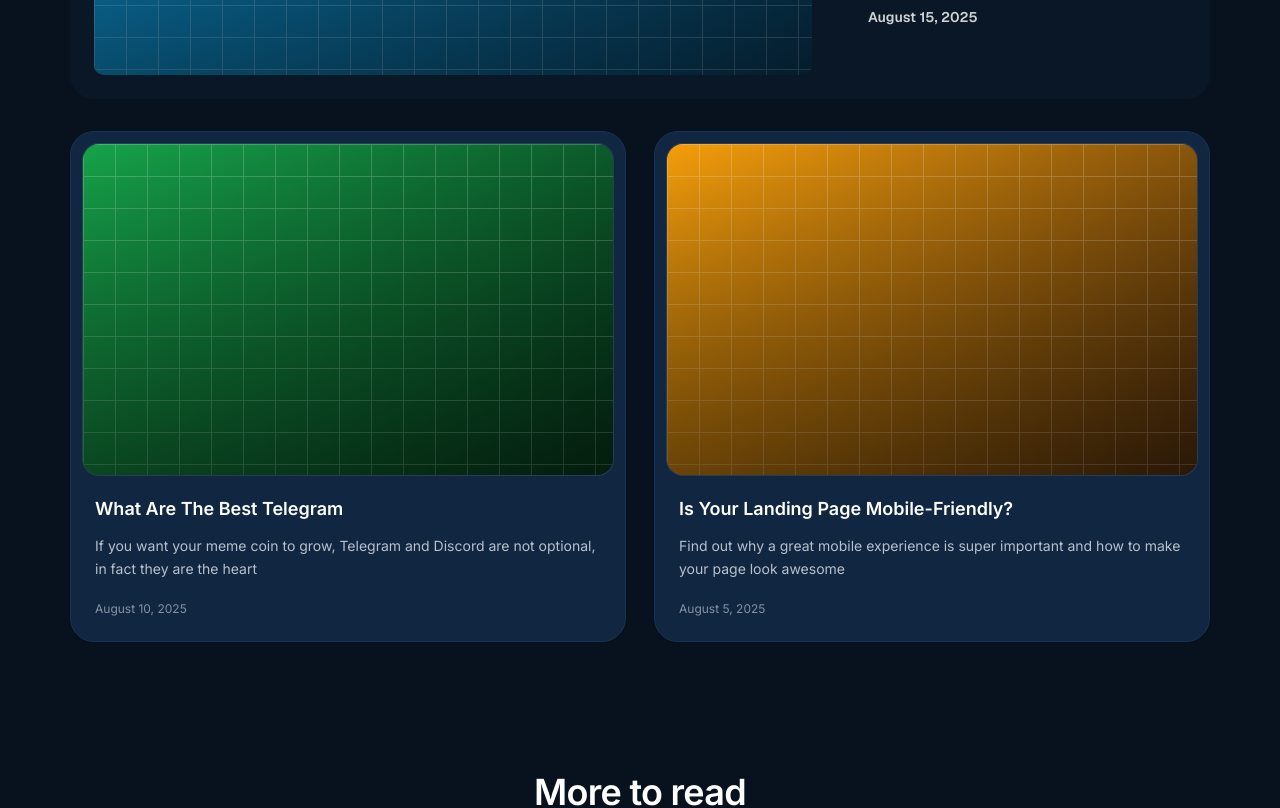
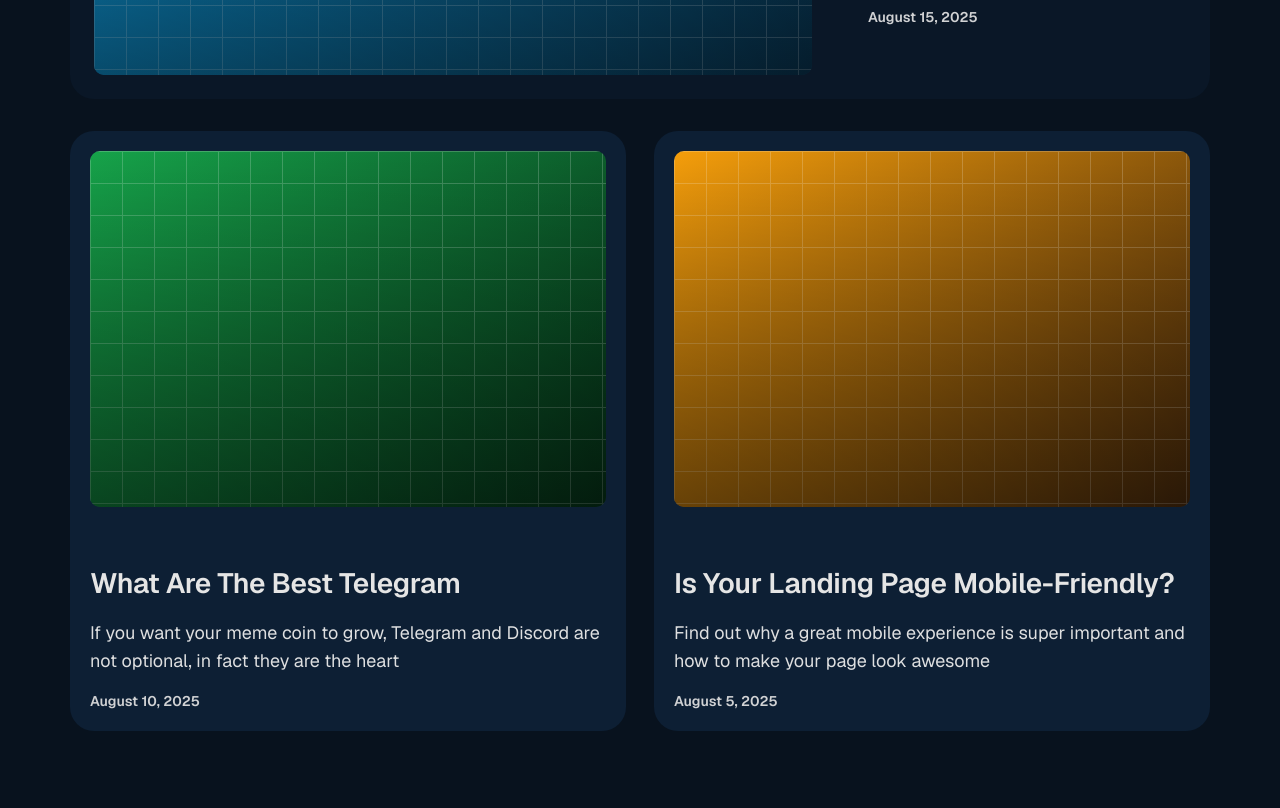
Before and after one commit to onlytoseef/bullshill, a Next.js app: page /blog in a window 1280 px wide. Shown: the part 980-1788 px from the top of the page. Built offline with nearby package versions, Linux system fonts and the light colour scheme.

Commit message:
Refactor PostCard component for improved structure and styling; simplify class names and layout

```diff
--- a/components/ui/post-card.tsx
+++ b/components/ui/post-card.tsx
@@ -17,28 +17,17 @@ export function PostCard({
 }: Props) {
   return (
     <article className={cn("h-full", className)}>
-      <Link
-        href={href}
-        className="group flex h-full flex-col rounded-3xl border border-surface-border bg-surface-card p-3 transition-colors hover:border-orange/50"
-      >
+      <Link href={href} className="blog-post-card group">
         <PlaceholderVisual
           from={post.from}
           to={post.to}
-          className="aspect-[16/10] w-full transition-transform duration-500 group-hover:scale-[1.02]"
+          className="blog-post-image"
         />
 
-        <div className="flex flex-1 flex-col px-3 pt-5 pb-3">
-          <h3 className="text-lg font-semibold text-balance text-white">
-            {post.title}
-          </h3>
-
-          <p className="mt-3 text-sm leading-relaxed text-blue-light-active">
-            {post.excerpt}
-          </p>
-
-          <time className="mt-auto pt-5 text-xs text-blue-light-active/70">
-            {post.date}
-          </time>
+        <div className="blog-post-copy">
+          <h3>{post.title}</h3>
+          <p>{post.excerpt}</p>
+          <time>{post.date}</time>
         </div>
       </Link>
     </article>
```
